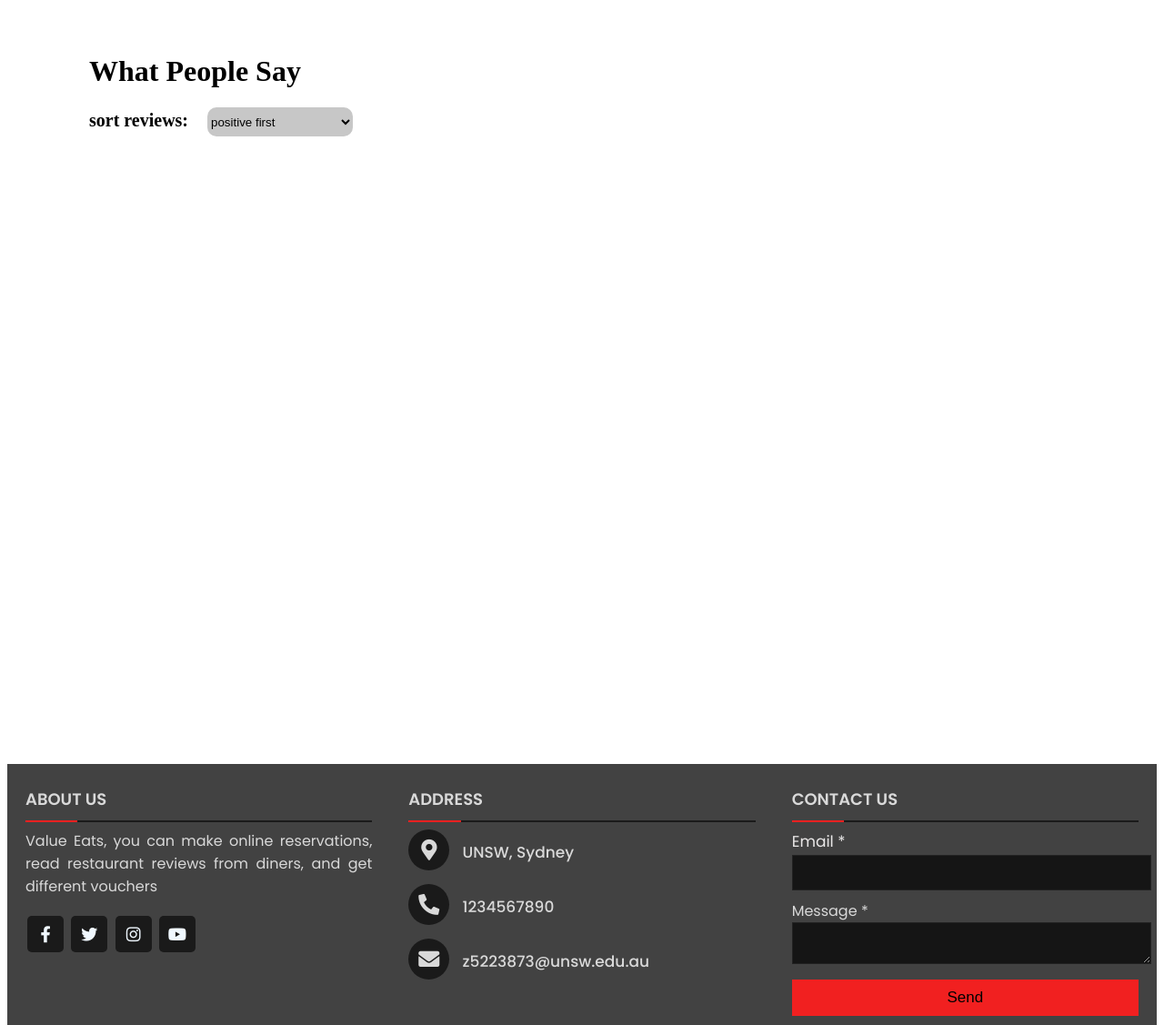
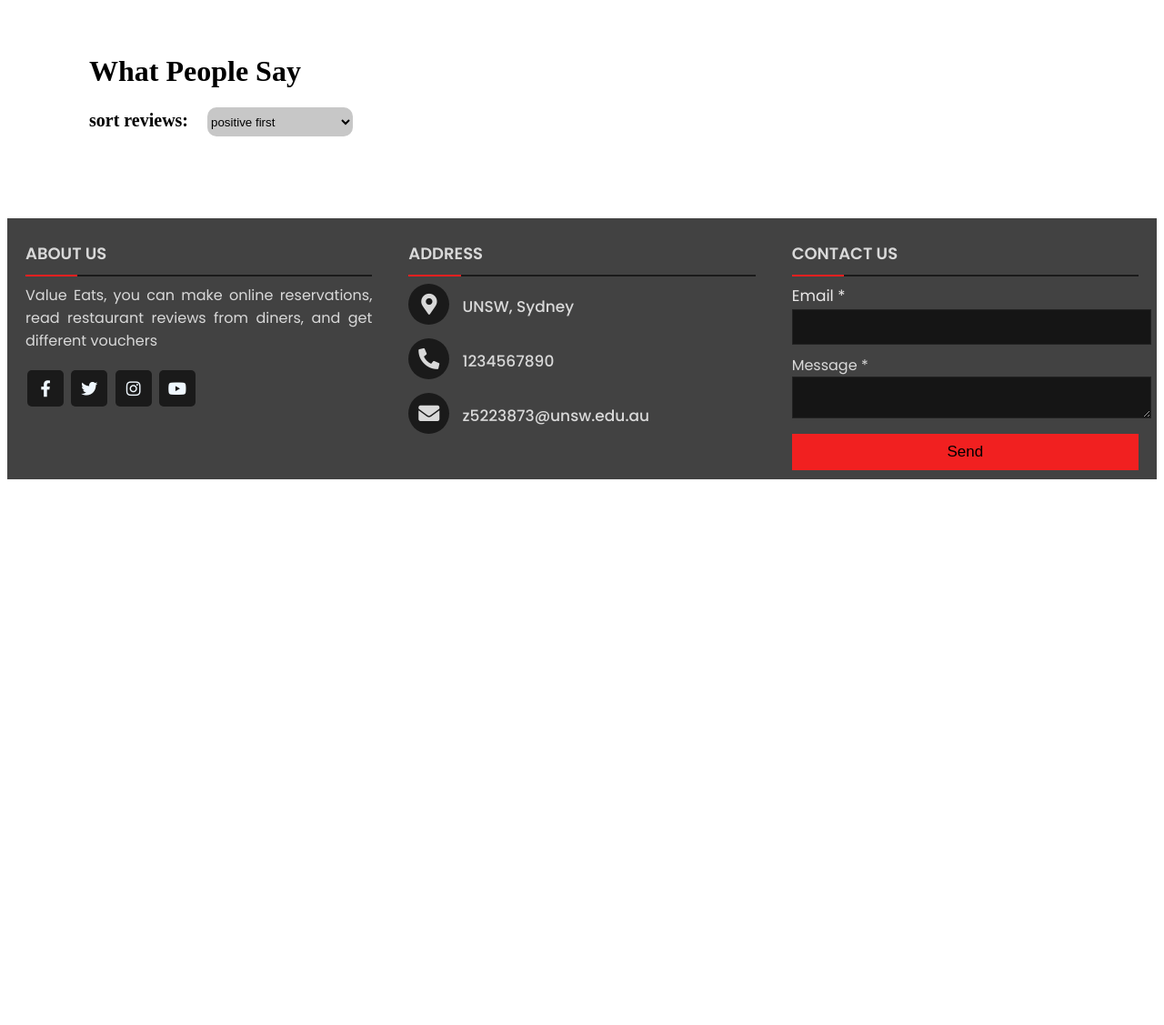
Before and after one commit to JoeZhao527/capstoneproject-comp3900-h13a-pass, a Flask app: page /eatery/profile/1 in a window 1280 px wide. Shown: the part 1037-2164 px from the top of the page at 91% size. After the commit the page ends 1564 px from the top, so only its background shows below. Run offline with Flask 2, Linux system fonts and the light colour scheme; data comes from the database, SQL or seed files in the repository; data that the repository does not hold is empty; parts of the project's set-up code (start-up, migrations or seed data) failed here and were passed over; some libraries are stand-ins or nearby versions.

Commit message:
minor style and rbug fix

```diff
--- a/frontend/static/scripts/eatery_private_profile.js
+++ b/frontend/static/scripts/eatery_private_profile.js
@@ -182,7 +182,7 @@ profile_form.onsubmit = (e) => {
             }
         } else {
             let profile_update_err_msg = document.getElementById('profile-msg')
-                profile_update_err_msg.innerHTML = "only pdf is allowed for menu"
+                profile_update_err_msg.innerHTML = "please upload pdf file less than 150Kb for menu only"
                 profile_update_err_msg.style.color = 'red'
                 setTimeout(() => {
                     profile_update_err_msg.innerHTML = ''
@@ -195,7 +195,7 @@ function isPDF(file) {
     if (typeof file == 'undefined') return true
     var fileName = file.name;
     var ext = fileName.substring(fileName.lastIndexOf('.') + 1);
-    if (ext == 'pdf') return true;
+    if (ext == 'pdf' && file.size < 150000) return true;
     else return false;
 }
 
--- a/frontend/static/styles/eatery_public_profile.css
+++ b/frontend/static/styles/eatery_public_profile.css
@@ -326,10 +326,6 @@ main {
     margin-bottom: 60px;
 }
 
-#comment-container {
-    height: 600px;
-    overflow-y: scroll;
-}
 /* book page */
 #book-enter-info {
     display: none;
```
